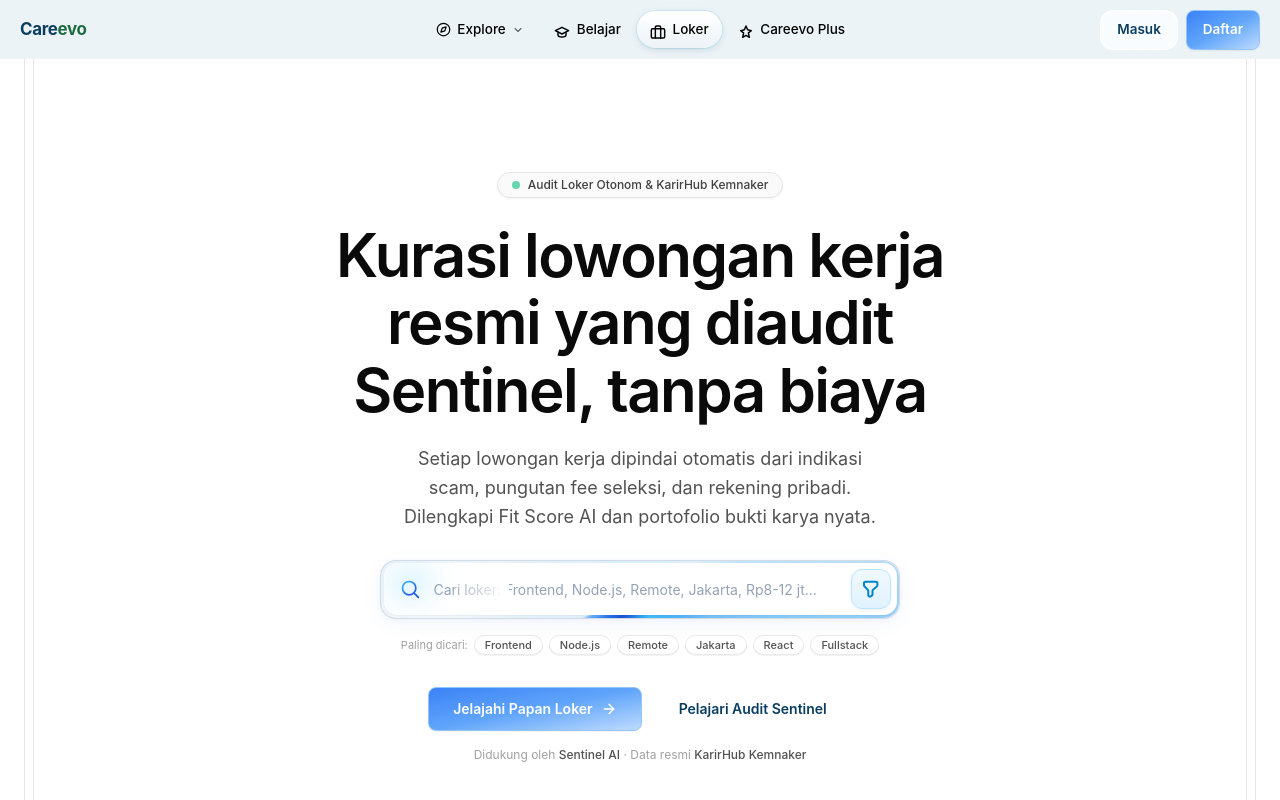
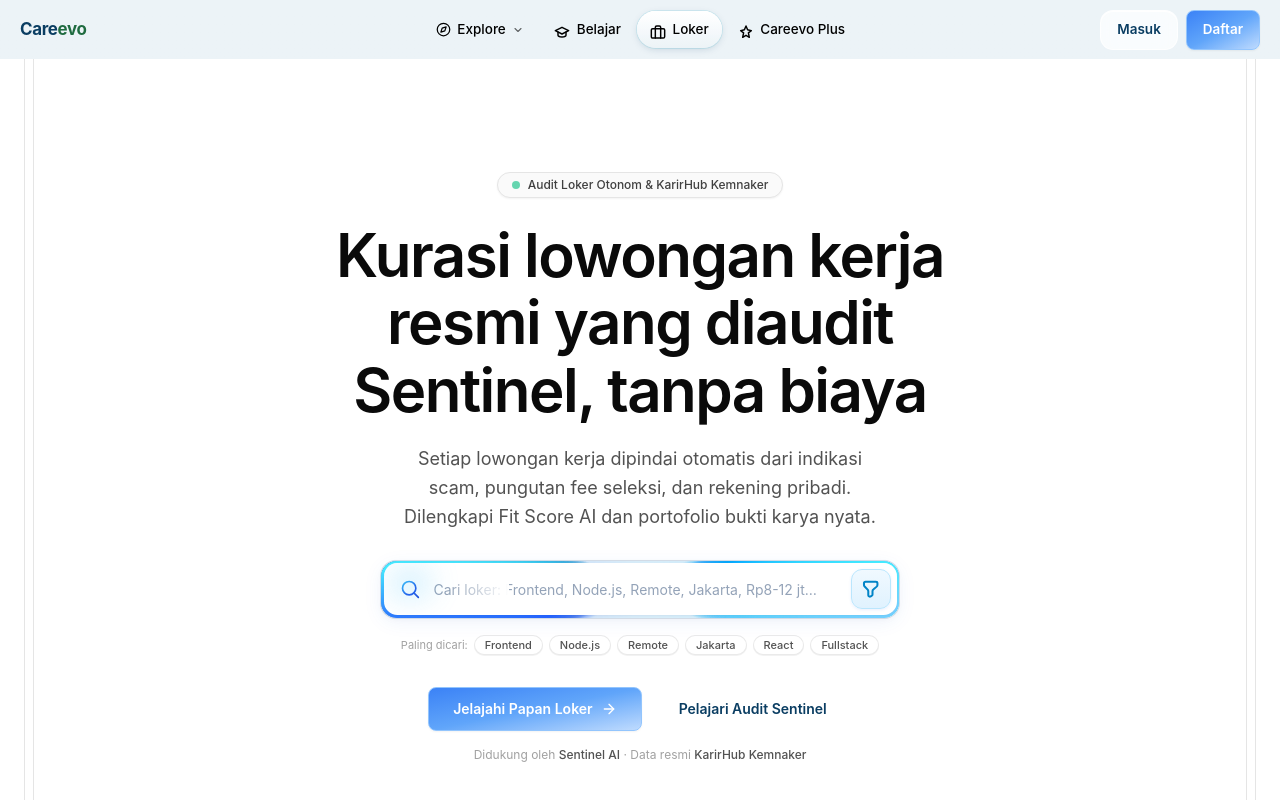
Before and after one commit to vaskoyudha/careevo, a Next.js app: page /loker in a window 1280 px wide. Shown: the top 800 px of the page. Built offline with nearby package versions, Linux system fonts and the light colour scheme.

Commit message:
fix(loker): restore dual-line rotating beam animation from uiverse reference

```diff
--- a/src/app/globals.css
+++ b/src/app/globals.css
@@ -3047,6 +3047,29 @@
   background: radial-gradient(circle at 50% 50%, rgba(56, 189, 248, 0.35), transparent 70%);
   transition: opacity 0.3s ease;
   z-index: 0;
+  overflow: hidden;
+  border-radius: 20px;
+}
+
+.uiverse-glow::before {
+  content: "";
+  position: absolute;
+  top: 50%;
+  left: 50%;
+  width: 999px;
+  height: 999px;
+  transform: translate(-50%, -50%) rotate(0deg);
+  background-image: conic-gradient(
+    from 0deg,
+    transparent 0%,
+    rgba(37, 99, 235, 0.7) 6%,
+    transparent 14%,
+    transparent 50%,
+    rgba(56, 189, 248, 0.7) 56%,
+    transparent 64%,
+    transparent 100%
+  );
+  animation: uiverse-rotate 4s linear infinite;
 }
 
 .uiverse-poda:hover .uiverse-glow,
@@ -3071,14 +3094,15 @@
   transform: translate(-50%, -50%) rotate(0deg);
   background-image: conic-gradient(
     from 0deg,
-    transparent 0deg,
-    transparent 180deg,
-    rgba(56, 189, 248, 0.25) 230deg,
-    #38bdf8 275deg,
-    #2563eb 315deg,
-    #1d4ed8 340deg,
-    #60a5fa 355deg,
-    transparent 360deg
+    transparent 0%,
+    #1e40af 5%,
+    #0284c7 9%,
+    transparent 15%,
+    transparent 50%,
+    #2563eb 55%,
+    #38bdf8 59%,
+    transparent 65%,
+    transparent 100%
   );
   animation: uiverse-rotate 4s linear infinite;
 }
@@ -3099,14 +3123,18 @@
   width: 900px;
   height: 900px;
   transform: translate(-50%, -50%) rotate(0deg);
+  filter: brightness(1.35);
   background-image: conic-gradient(
     from 0deg,
-    transparent 0deg,
-    transparent 200deg,
-    rgba(147, 197, 253, 0.4) 250deg,
-    #93c5fd 290deg,
-    #38bdf8 330deg,
-    transparent 360deg
+    transparent 0%,
+    #93c5fd 5%,
+    #60a5fa 8%,
+    transparent 13%,
+    transparent 50%,
+    #7dd3fc 55%,
+    #38bdf8 58%,
+    transparent 63%,
+    transparent 100%
   );
   animation: uiverse-rotate 4s linear infinite;
 }
@@ -3126,14 +3154,20 @@
   width: 900px;
   height: 900px;
   transform: translate(-50%, -50%) rotate(0deg);
+  filter: brightness(1.25);
   background-image: conic-gradient(
     from 0deg,
-    transparent 0deg,
-    transparent 190deg,
-    rgba(37, 99, 235, 0.2) 240deg,
-    #38bdf8 285deg,
-    #1d4ed8 335deg,
-    transparent 360deg
+    transparent 0%,
+    #1d4ed8 4%,
+    #2563eb 7%,
+    #38bdf8 10%,
+    transparent 15%,
+    transparent 50%,
+    #0284c7 54%,
+    #38bdf8 57%,
+    #60a5fa 60%,
+    transparent 65%,
+    transparent 100%
   );
   animation: uiverse-rotate 4s 0.05s linear infinite;
 }
```
